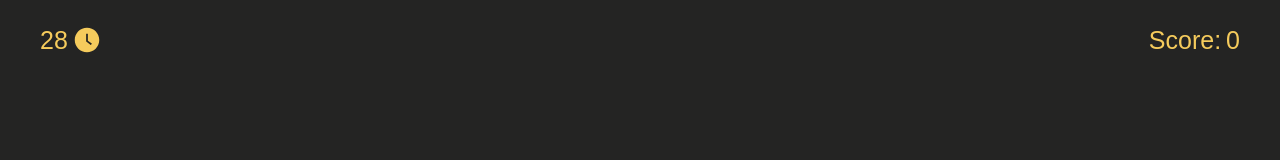
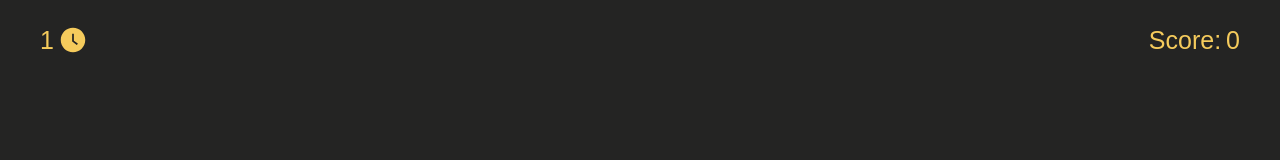
Before and after one commit to Tiaguh/Styled_Component, a React (Create React App) app: page / in a window 1280 px wide. Both pictures are taken after a click on the button 640 px from the left and 400 px from the top of the page. Shown: the top 160 px of the page. Built offline with nearby package versions, Linux system fonts and the light colour scheme.

Commit message:
fixing bugs

```diff
--- a/src/Pages/MathGame/MathGame.jsx
+++ b/src/Pages/MathGame/MathGame.jsx
@@ -1,4 +1,4 @@
-import React, { useState, useEffect } from 'react';
+import React, { useState, useEffect, useRef } from 'react';
 import './MathGame.css';
 
 import iconPlay from './img/play.png';
@@ -25,6 +25,7 @@ export default function Teste() {
     // Resposta do usuário.
 
     const [isInputDisabled, setIsInputDisabled] = useState(false);
+    const inputRef = useRef(null);
 
     const [changeClassName, setChangeClassName] = useState(true);
     // Muda a classe do input.
@@ -33,23 +34,37 @@ export default function Teste() {
     const [score, setScore] = useState(0)
 
     useEffect(() => {
+        let countdownInterval;
         if (started) {
-            const countdownInterval = setInterval(() => {
+            countdownInterval = setInterval(() => {
                 if (countdown > 0) {
                     setCountdown(countdown - 1);
                 } else {
                     clearInterval(countdownInterval);
-                    // setStarted(false);
-                    setIsInputDisabled(true)
+                    setIsInputDisabled(true);
                 }
             }, 1000);
-            return () => clearInterval(countdownInterval);
+        } else {
+            clearInterval(countdownInterval);
         }
+
+        return () => clearInterval(countdownInterval);
     }, [started, countdown]);
+
+
+    useEffect(() => {
+        if (started && inputRef.current) {
+            inputRef.current.focus();
+        }
+    }, [started]);
 
     function sortNumbers() {
         setNumber1(Math.floor(Math.random() * 10) + 1);
         setNumber2(Math.floor(Math.random() * 10) + 1);
+
+        if (countdown === 0) {
+            setIsInputDisabled(true);
+        }
     }
     // Sorteio dos números.
 
@@ -57,8 +72,9 @@ export default function Teste() {
         setStarted(true);
         sortNumbers();
         setResponse('');
-        setCountdown(30)
-        setIsInputDisabled(false)
+        setCountdown(3)
+        setIsInputDisabled(false);
+        setScore(0);
     }
 
     function checkResponse(e) {
@@ -112,6 +128,7 @@ export default function Teste() {
                         <form onSubmit={checkResponse}>
 
                             <input
+                                ref={inputRef}
                                 value={response}
                                 onChange={(e) => setResponse(parseInt(e.target.value))}
                                 type="number"
```
